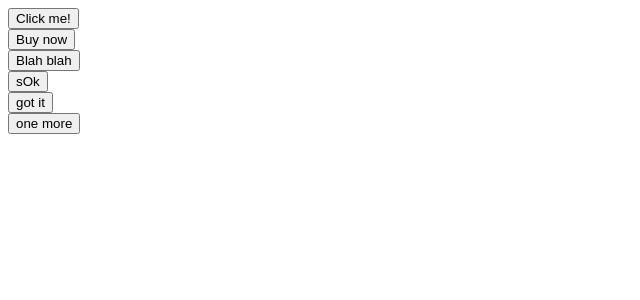
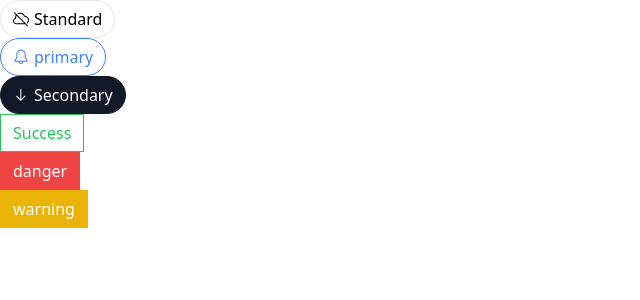
Before and after one commit to MitchBrown532/React-Course-2024, a React (Create React App) app in the folder comps/: page / in a window 1280 px wide. Shown: the top 300 px of the page, without its empty margins (0-640 px from the left). Built offline with nearby package versions, Linux system fonts and the light colour scheme.

Commit message:
Styling Practice
Working with tailwind CSS & classnames to make efficient stlying.

```diff
--- a/comps/package.json
+++ b/comps/package.json
@@ -6,10 +6,13 @@
     "@testing-library/jest-dom": "^5.17.0",
     "@testing-library/react": "^13.4.0",
     "@testing-library/user-event": "^13.5.0",
+    "classnames": "^2.5.1",
     "prop-types": "^15.8.1",
     "react": "^18.3.1",
     "react-dom": "^18.3.1",
+    "react-icons": "^5.2.1",
     "react-scripts": "5.0.1",
+    "tailwind-merge": "^2.3.0",
     "web-vitals": "^2.1.4"
   },
   "scripts": {
--- a/comps/src/App.js
+++ b/comps/src/App.js
@@ -1,25 +1,37 @@
+import { GoBell, GoCloudOffline, GoArrowDown } from 'react-icons/go'
 import Button from "./Button"
+
 
 function App() {
     return (
         <div>
             <div>
-                <Button>Click me!</Button>
+                <Button rounded outline>
+                    <GoCloudOffline />
+                    Standard
+                </Button>
             </div>
             <div>
-                <Button>Buy now</Button>
+
+                <Button primary rounded outline>
+                    <GoBell />
+                    primary
+                </Button>
             </div>
             <div>
-                <Button>Blah blah</Button>
+                <Button secondary rounded>
+                    <GoArrowDown />
+                    Secondary
+                </Button>
             </div>
             <div>
-                <Button>sOk </Button>
+                <Button success outline>Success</Button>
             </div>
             <div>
-                <Button> got it</Button>
+                <Button danger>danger </Button>
             </div>
             <div>
-                <Button> one more </Button>
+                <Button warning> warning </Button>
             </div>
         </div>
     )
--- a/comps/src/Button.js
+++ b/comps/src/Button.js
@@ -1,4 +1,5 @@
-import PropTypes from 'prop-types'
+import className from 'classnames'
+import { twMerge } from 'tailwind-merge'
 
 function Button({
     children,
@@ -11,11 +12,27 @@ function Button({
     rounded
 }) {
 
+    const classes = twMerge(
+        className('flex items-center px-3 py-1.5 border', {
+            'border-blue-500 bg-blue-500 text-white': primary,
+            'border-gray-900 bg-gray-900 text-white': secondary,
+            'border-green-500 bg-green-500 text-white': success,
+            'border-yellow-500 bg-yellow-500 text-white': warning,
+            'border-red-500 bg-red-500 text-white': danger,
+            'rounded-full': rounded,
+            'bg-white': outline,
+            'text-blue-500': outline && primary,
+            'text-gray-900': outline && secondary,
+            'text-green-500': outline && success,
+            'text-yellow-400': outline && warning,
+            'text-red-500': outline && danger
+        })
+    )
 
-    return <button className='bg-red-700'>{children}</button>
+    return <button className={classes}>{children}</button>
 }
 
-Button.PropTypes = {
+Button.propTypes = {
     checkVariationValue: ({ primary, secondary, success, warning, danger }) => {
         const count = Number(!!primary)
             + Number(!!secondary)
@@ -24,7 +41,7 @@ Button.PropTypes = {
             + Number(!!danger)
 
 
-        if (count>1) {
+        if (count > 1) {
             return new Error('Only one of primary, secondary, success, warning, danger can be selected')
         }
     }
--- /dev/null
+++ b/comps/src/index.css
@@ -0,0 +1,7 @@
+@tailwind base;
+@tailwind components;
+@tailwind utilities;
+
+button > svg {
+    margin-right: 5px;
+}
--- a/comps/src/index.js
+++ b/comps/src/index.js
@@ -1,3 +1,4 @@
+import './index.css'
 import React from 'react'
 import ReactDOM from 'react-dom'
 import App from './App'
--- a/comps/tailwind.config.js
+++ b/comps/tailwind.config.js
@@ -1,6 +1,6 @@
 /** @type {import('tailwindcss').Config} */
 module.exports = {
-  content: [],
+  content: ["./src/**/*.{html,js}"],
   theme: {
     extend: {},
   },
```
Also changed, not shown: 1 other file (tests, documents, lock files or other folders). Lines whose indentation alone changed are shown as unchanged.
